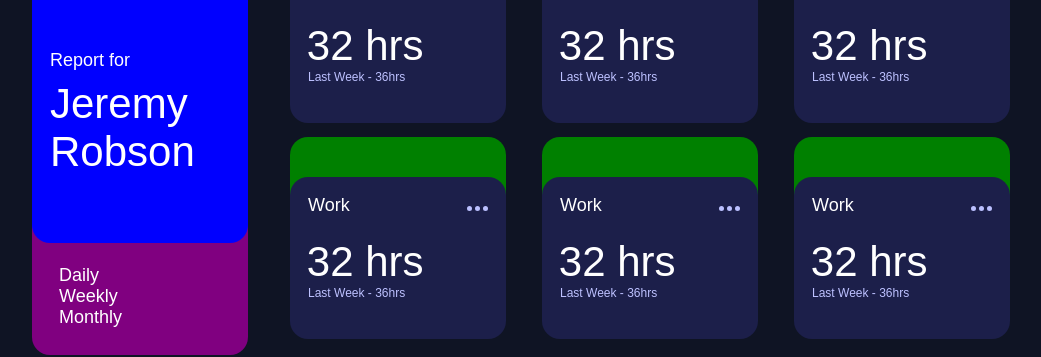
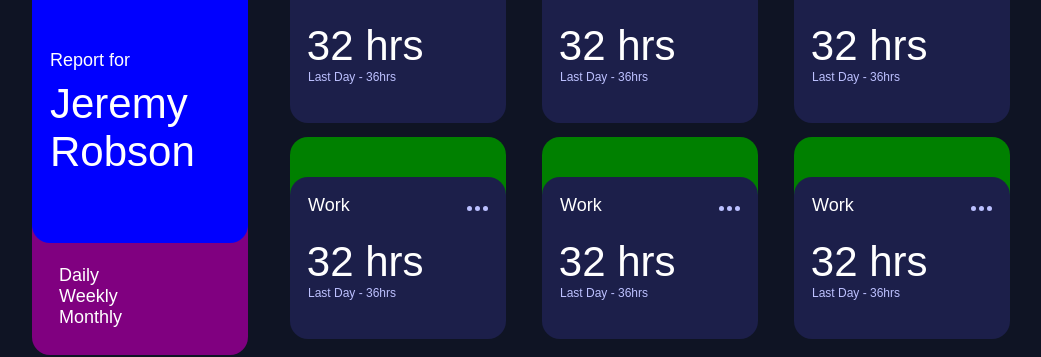
Before and after one commit to Xize-Wu/time-tracking-dashboard, a React (Vite) app: page / in a window 1280 px wide. Shown: the part 281-638 px from the top of the page, without its empty margins (144-1185 px from the left). Built offline with nearby package versions, Linux system fonts and the light colour scheme; the HTML template or start-up script is replaced by a standard one.

Commit message:
create context

```diff
--- a/src/App.tsx
+++ b/src/App.tsx
@@ -1,6 +1,7 @@
 import AppLayout from "./component/AppLayout";
 import GlobalStyle from "./styles/GlobalStyles";
 import styled from "styled-components";
+import { ActivityProvider } from "./context/activityContext";
 
 const Wrapper = styled.div`
   display: grid;
@@ -16,10 +17,12 @@ const Wrapper = styled.div`
 
 function App() {
   return (
+    <ActivityProvider>
     <Wrapper>
       <GlobalStyle />
       <AppLayout />
     </Wrapper>
+    </ActivityProvider>
   );
 }
 
--- a/src/component/AppLayout.tsx
+++ b/src/component/AppLayout.tsx
@@ -1,4 +1,4 @@
-import { styled, css } from "styled-components";
+import { styled } from "styled-components";
 import Profile from "./Profile";
 import ActivityList from "./ActivityList";
 
--- a/src/component/Profile.tsx
+++ b/src/component/Profile.tsx
@@ -1,5 +1,7 @@
 import { styled, css } from "styled-components";
+
 import jeremy from "../../images/image-jeremy.png";
+import { useActivity } from "../context/activityContext";
 
 const StyledProfile = styled.div`
   position: relative;
@@ -20,7 +22,6 @@ const StyledProfile = styled.div`
     flex-direction: column;
     justify-content: flex-end;
     align-content: center;
-
   }
 `;
 
@@ -42,7 +43,6 @@ const StyledContent = styled.div`
     display: flex;
     flex-direction: row;
     gap: 2rem;
-
   }
 `;
 
@@ -56,9 +56,7 @@ const StyledProfilePicture = styled.img`
     margin-left: 0.5rem;
     height: 6rem;
     width: 6rem;
-
   }
-
 `;
 
 const StyledTextContent = styled.div`
@@ -67,7 +65,7 @@ const StyledTextContent = styled.div`
   flex-direction: column;
   margin-top: 0.5rem;
 
-`
+`;
 const StyledText = styled.div`
   padding-bottom: 0.5em;
 `;
@@ -77,7 +75,6 @@ const StyledName = styled.div`
   @media (max-width: 768px) {
     font-size: 32px;
   }
-
 `;
 
 const StyledLink = styled.ul`
@@ -98,6 +95,8 @@ const StyledLink = styled.ul`
 const StyledLinkItem = styled.div``;
 
 function Profile() {
+  const { period,changePeriod } = useActivity();
+
     return (
       <StyledProfile>
         <StyledContent>
@@ -108,12 +107,18 @@ function Profile() {
           </StyledTextContent>
         </StyledContent>
         <StyledLink>
-        <StyledLinkItem>Daily</StyledLinkItem>
-        <StyledLinkItem>Weekly</StyledLinkItem>
-        <StyledLinkItem>Monthly</StyledLinkItem>
+        <StyledLinkItem onClick={() => changePeriod("Day")}>
+            Daily
+          </StyledLinkItem>
+          <StyledLinkItem onClick={() => changePeriod("Week")}>
+            Weekly
+          </StyledLinkItem>
+          <StyledLinkItem onClick={() => changePeriod("Month")}>
+            Monthly
+          </StyledLinkItem>
         </StyledLink>
       </StyledProfile>
     );
-}
+  };
 
 export default Profile;
--- a/src/component/activityList/ActivityComponent.tsx
+++ b/src/component/activityList/ActivityComponent.tsx
@@ -1,5 +1,6 @@
 import { styled } from "styled-components";
 
+import { useActivity } from "../../context/activityContext";
 const StyledActivityName = styled.div`
   display: flex;
   justify-content: space-between;
@@ -14,7 +15,7 @@ const StyledTime = styled.div`
 
 `;
 
-const StyledPeriod = styled.div`
+const StyledTimeAccu = styled.div`
   font-size: 12px;
   padding-left: 1.5em;
   color: var(--note-text-color);
@@ -46,6 +47,7 @@ const StyledContent = styled.div`
 `
 
 function ActivityComponent() {
+  const {period} = useActivity();
   return (
     <StyledCard>
       <StyledContent>
@@ -62,7 +64,7 @@ function ActivityComponent() {
           </div>
         </StyledActivityName>
         <StyledTime>32 hrs</StyledTime>
-        <StyledPeriod>Last Week - 36hrs</StyledPeriod>
+        <StyledTimeAccu>Last {period} - 36hrs</StyledTimeAccu>
       </StyledContent>
 
     </StyledCard>
--- /dev/null
+++ b/src/context/activityContext.tsx
@@ -0,0 +1,53 @@
+import { ReactNode, createContext, useContext, useState } from "react";
+
+interface ActivityContextType {
+  period: string;
+  changePeriod: (value: string) => void;
+}
+
+interface ActivityProviderProps {
+  children: ReactNode;
+}
+
+const ActivityContext = createContext<ActivityContextType | undefined>(
+  undefined
+);
+
+function ActivityProvider({ children }: ActivityProviderProps) {
+  const [period, setPeriod] = useState("Day");
+
+  function changePeriod(value: string) {
+    switch (value) {
+      case "Day":
+        setPeriod("Day");
+        break;
+      case "Week":
+        setPeriod("Week");
+        break;
+      case "Month":
+        setPeriod("Month");
+        break;
+      default:
+        break;
+    }
+  }
+
+  const contextValue: ActivityContextType = {
+    period,
+    changePeriod,
+  };
+  return (
+    <ActivityContext.Provider value={contextValue}>
+      {children}
+    </ActivityContext.Provider>
+  );
+}
+
+function useActivity() {
+  const context = useContext(ActivityContext);
+  if (!context) {
+    throw new Error("useContext must be used within a context provider.");
+  }
+  return context;
+}
+export { ActivityProvider, useActivity };
```
Lines whose indentation alone changed are shown as unchanged.
